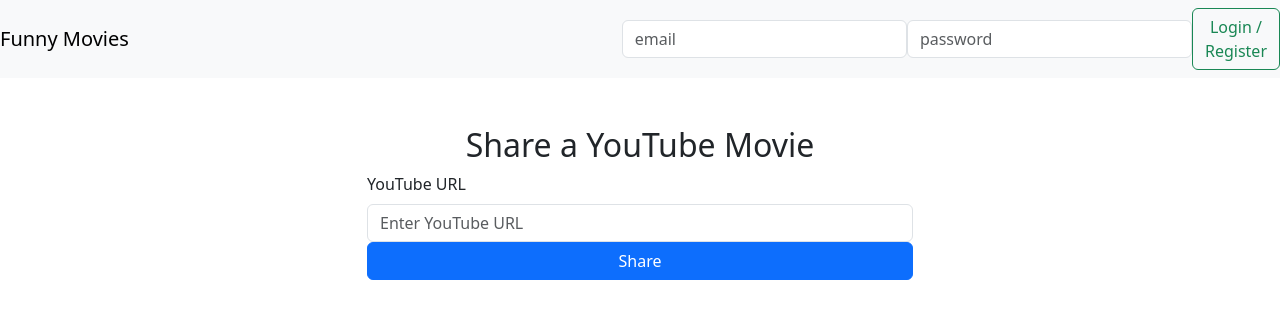
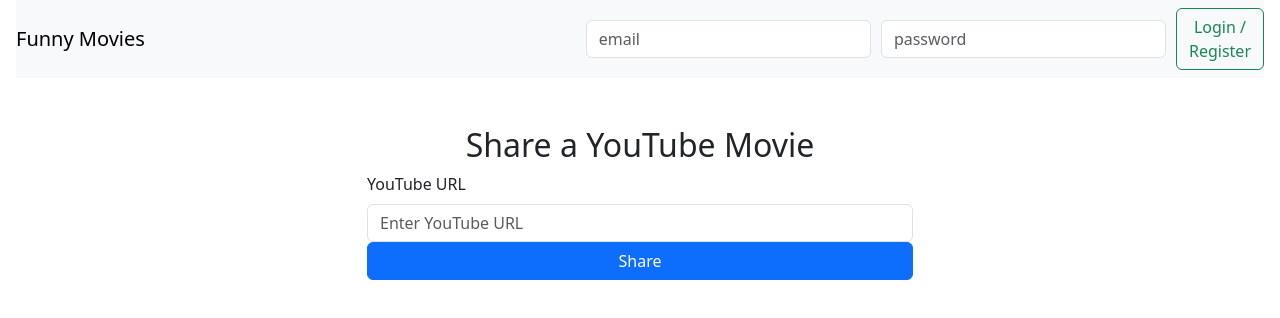
Before and after one commit to andreephan/ytb-sharing-frontend, a React (Create React App) app: page /share in a window 1280 px wide. Shown: the top 318 px of the page. Built offline with nearby package versions, Linux system fonts and the light colour scheme; no server answers; the database is empty.

Commit message:
fix layout

```diff
--- a/src/components/Header.js
+++ b/src/components/Header.js
@@ -44,7 +44,7 @@ const Header = ({ user, onUserUpdate }) => {
           </>
         ) : (
           <>
-            <Form inline onSubmit={handleSubmit} className='d-flex align-items-center g-3'>
+            <Form inline onSubmit={handleSubmit} className='d-flex align-items-center g-3' id='login_form'>
               <FormControl
                 type="email"
                 placeholder="email"
--- a/src/components/VideoItem.js
+++ b/src/components/VideoItem.js
@@ -2,7 +2,7 @@ import React from 'react';
 
 const VideoItem = ({ video }) => {
   const videoUrl = `https://www.youtube.com/embed/${video.youtube_id}`;
-  console.log(video);
+
   return (
     <div className="row mb-4">
       <div className="col-md-4">
@@ -19,7 +19,7 @@ const VideoItem = ({ video }) => {
         <p className="card-text">
           <strong>Shared by:</strong> {video.user}
         </p>
-        <p className="card-text">{video.description}</p>
+        <p className="card-text" style={{maxHeight: '100px', overflowY: 'auto'}}>{video.description}</p>
       </div>
     </div>
   );
--- a/src/components/VideoList.js
+++ b/src/components/VideoList.js
@@ -8,7 +8,6 @@ const VideoList = () => {
   useEffect(() => {
     const fetchVideos = async () => {
       const response = await axios.get(`${process.env.REACT_APP_BACKEND_URL}/api/v1/videos`);
-      console.log(response);
       setVideos(response.data);
     };
     fetchVideos();
--- a/src/index.css
+++ b/src/index.css
@@ -11,3 +11,16 @@ code {
   font-family: source-code-pro, Menlo, Monaco, Consolas, 'Courier New',
     monospace;
 }
+
+
+#basic-navbar-nav > button, a, span {
+  margin-right: 10px;
+}
+
+#login_form > input {
+  margin-right: 10px;
+}
+
+.app {
+  padding: 0 1rem;
+}
```
